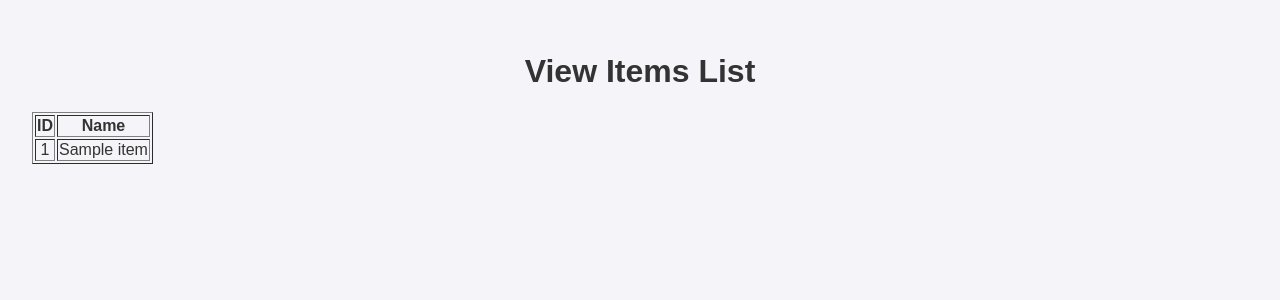
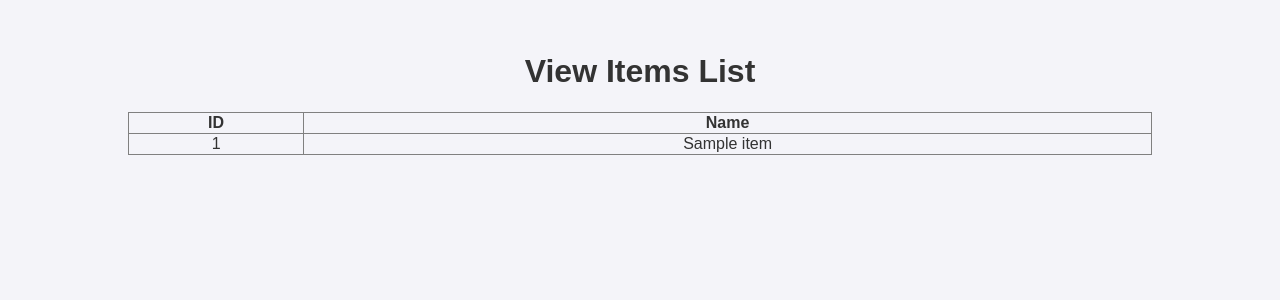
Before and after one commit to sylvesterkho1113/AWS, a PHP site: page /view.php in a window 1280 px wide. Shown: the part 162-462 px from the top of the page. Run offline with PHP 8.4, Linux system fonts and the light colour scheme; tables that the repository leaves empty or names only in its code hold one stand-in row (values such as "Sample post"); data that the repository does not hold is empty.

Commit message:
Update style.css

```diff
--- a/style.css
+++ b/style.css
@@ -34,6 +34,11 @@ nav a:hover {
 .container {
     padding: 2em;
     align-items: center;
+
+    width: 80%; /* Adjust the container width */
+    margin: 0 auto; /* Center the container */
+    padding-left: 20px; /* Add padding to the left */
+    padding-right: 20px; /* Add padding to the right */
 }
 
 #bigheader {
@@ -52,3 +57,10 @@ button {
 button:hover {
     background: #0056b3;
 }
+
+table {
+    width: 100%; /* Make the table take the full width of the container */
+    margin-top: 20px;
+    border-collapse: collapse; /* Combine table borders */
+    text-align: center;
+}
```
